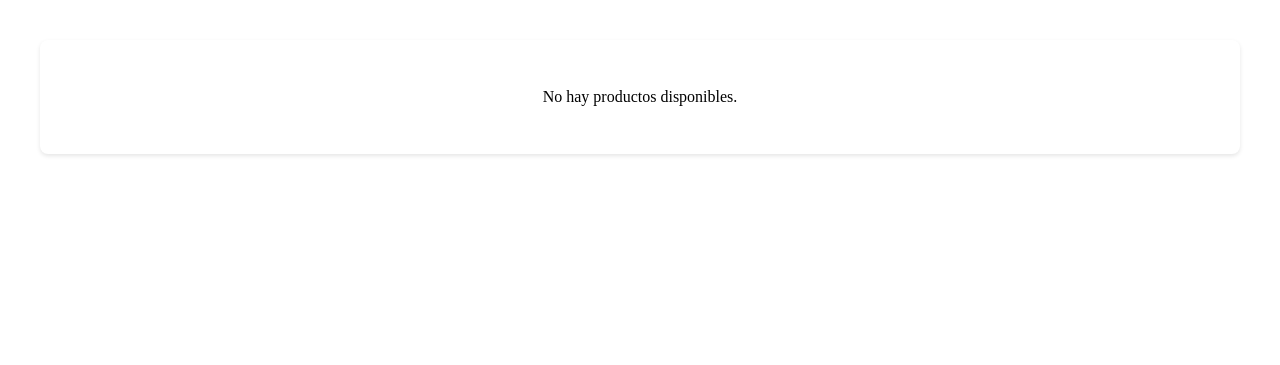
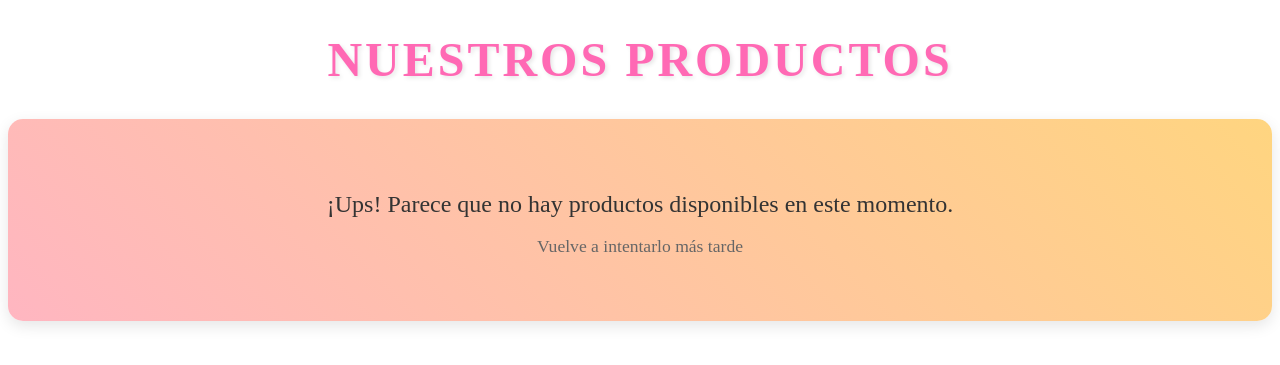
Before and after one commit to jesusfortuno/ZonaX, a PHP site: page /views/llistar_productes.php in a window 1280 px wide. Shown: the top 365 px of the page. Run offline with PHP 8.4, Linux system fonts and the light colour scheme.

Commit message:
ns que es

```diff
--- a/views/llistar_productes.php
+++ b/views/llistar_productes.php
@@ -9,20 +9,25 @@ if (isset($_SESSION['usuario'])) {
 ?>
 
 <div class="productos-container">
+    <h1 class="titulo-seccion">NUESTROS PRODUCTOS</h1>
     <?php if (!empty($productes)) : ?>
         <div class="productos-grid">
             <?php foreach ($productes as $producte) : ?>
                 <div class="producto-card">
                     <?php if (!empty($producte['imagen'])) : ?>
-                        <img src="<?php echo htmlspecialchars($producte['imagen']); ?>" alt="<?php echo htmlspecialchars($producte['nombre_producto']); ?>">
+                        <div class="imagen-container">
+                            <img src="<?php echo htmlspecialchars($producte['imagen']); ?>" alt="<?php echo htmlspecialchars($producte['nombre_producto']); ?>">
+                        </div>
                     <?php endif; ?>
                     <div class="producto-info">
-                        <h3><?php echo htmlspecialchars($producte['nombre_producto']); ?></h3>
+                        <h3 class="producto-titulo"><?php echo htmlspecialchars($producte['nombre_producto']); ?></h3>
                         <p class="descripcion"><?php echo htmlspecialchars($producte['descripción']); ?></p>
-                        <p class="precio"><?php echo number_format($producte['coste'], 2); ?>€</p>
+                        <div class="precio-container">
+                            <p class="precio"><?php echo number_format($producte['coste'], 2); ?>€</p>
+                        </div>
                         <?php if (isset($_SESSION['usuario'])) : ?>
                             <button class="add-to-cart" data-product-id="<?php echo $producte['id']; ?>">
-                                Añadir al carrito
+                                <i class="fas fa-cart-plus"></i> Comprar
                             </button>
                         <?php endif; ?>
                     </div>
@@ -31,95 +36,223 @@ if (isset($_SESSION['usuario'])) {
         </div>
     <?php else : ?>
         <div class="no-productos">
-            <p>No hay productos disponibles.</p>
+            <p>¡Ups! Parece que no hay productos disponibles en este momento.</p>
+            <p class="secondary-text">Vuelve a intentarlo más tarde</p>
         </div>
     <?php endif; ?>
 </div>
 
 <style>
-.productos-container {
-    padding: 2rem;
-    max-width: 1200px;
-    margin: 0 auto;
+/* Definición de variables de color */
+:root {
+    --color-rosa: #FF69B4;
+    --color-naranja: #FFA500;
+    --color-amarillo: #FFD700;
+    --color-blanco: #FFFFFF;
+    --color-rosa-claro: #FFB6C1;
+    --color-naranja-claro: #FFD580;
+}
+
+.titulo-seccion {
+    text-align: center;
+    color: var(--color-rosa);
+    font-size: 3rem;
+    margin: 2rem 0;
+    text-transform: uppercase;
+    letter-spacing: 3px;
+    text-shadow: 2px 2px 4px rgba(0,0,0,0.1);
+    font-weight: bold;
 }
 
 .productos-grid {
     display: grid;
-    grid-template-columns: repeat(auto-fill, minmax(250px, 1fr));
-    gap: 2rem;
+    grid-template-columns: repeat(auto-fill, minmax(300px, 1fr));
+    gap: 2.5rem;
+    padding: 2rem;
+    max-width: 1400px;
+    margin: 0 auto;
 }
 
 .producto-card {
-    background: white;
-    border-radius: 8px;
-    box-shadow: 0 2px 4px rgba(0,0,0,0.1);
+    background: var(--color-blanco);
+    border-radius: 20px;
+    box-shadow: 0 8px 25px rgba(0,0,0,0.1);
     overflow: hidden;
-    transition: transform 0.3s ease;
+    transition: all 0.4s ease;
+    position: relative;
 }
 
 .producto-card:hover {
-    transform: translateY(-5px);
+    transform: translateY(-10px);
+    box-shadow: 0 12px 30px rgba(0,0,0,0.15);
+}
+
+.imagen-container {
+    position: relative;
+    height: 300px;
+    overflow: hidden;
 }
 
 .producto-card img {
     width: 100%;
-    height: 200px;
+    height: 100%;
     object-fit: cover;
+    transition: transform 0.6s ease;
+}
+
+.producto-card:hover img {
+    transform: scale(1.1);
 }
 
 .producto-info {
-    padding: 1rem;
+    padding: 2rem;
+    background: linear-gradient(135deg, var(--color-blanco) 0%, var(--color-rosa-claro) 100%);
 }
 
-.producto-info h3 {
-    margin: 0 0 0.5rem 0;
-    color: #333;
+.producto-titulo {
+    color: var(--color-naranja);
+    font-size: 1.8rem;
+    font-weight: 700;
+    margin-bottom: 1rem;
+    line-height: 1.2;
 }
 
 .descripcion {
-    color: #666;
-    font-size: 0.9rem;
-    margin-bottom: 1rem;
+    color: #555;
+    font-size: 1.1rem;
+    line-height: 1.6;
+    margin-bottom: 1.5rem;
+}
+
+.precio-container {
+    background: linear-gradient(45deg, var(--color-amarillo), var(--color-naranja));
+    padding: 0.8rem 1.5rem;
+    border-radius: 30px;
+    display: inline-block;
+    margin-bottom: 1.5rem;
+    box-shadow: 0 4px 15px rgba(0,0,0,0.1);
 }
 
 .precio {
-    font-size: 1.2rem;
+    font-size: 1.8rem;
     font-weight: bold;
-    color: #2c3e50;
-    margin-bottom: 1rem;
+    color: var(--color-blanco);
+    margin: 0;
+    text-shadow: 1px 1px 2px rgba(0,0,0,0.1);
 }
 
 .add-to-cart {
     width: 100%;
-    padding: 0.8rem;
-    background-color: #333;
-    color: white;
+    padding: 1.2rem;
+    background: linear-gradient(45deg, var(--color-rosa), var(--color-naranja));
+    color: var(--color-blanco);
     border: none;
-    border-radius: 4px;
+    border-radius: 30px;
     cursor: pointer;
-    transition: background-color 0.3s;
+    font-size: 1.2rem;
+    font-weight: 600;
+    transition: all 0.3s ease;
+    display: flex;
+    align-items: center;
+    justify-content: center;
+    gap: 0.8rem;
+    text-transform: uppercase;
+    letter-spacing: 1px;
 }
 
 .add-to-cart:hover {
-    background-color: #444;
+    background: linear-gradient(45deg, var(--color-naranja), var(--color-rosa));
+    transform: scale(1.02);
+    box-shadow: 0 5px 15px rgba(0,0,0,0.2);
+}
+
+.add-to-cart:disabled {
+    opacity: 0.7;
+    cursor: not-allowed;
 }
 
 .no-productos {
     text-align: center;
-    padding: 2rem;
-    background: white;
-    border-radius: 8px;
-    box-shadow: 0 2px 4px rgba(0,0,0,0.1);
+    padding: 3rem;
+    background: linear-gradient(45deg, var(--color-rosa-claro), var(--color-naranja-claro));
+    border-radius: 15px;
+    box-shadow: 0 5px 15px rgba(0,0,0,0.1);
+}
+
+.no-productos p {
+    color: #333;
+    font-size: 1.5rem;
+    margin-bottom: 1rem;
+}
+
+.no-productos .secondary-text {
+    color: #666;
+    font-size: 1.1rem;
+}
+
+/* Animaciones */
+@keyframes fadeIn {
+    from {
+        opacity: 0;
+        transform: translateY(30px);
+    }
+    to {
+        opacity: 1;
+        transform: translateY(0);
+    }
+}
+
+.producto-card {
+    animation: fadeIn 0.6s ease-out forwards;
+}
+
+/* Responsive */
+@media (max-width: 768px) {
+    .productos-grid {
+        grid-template-columns: repeat(auto-fill, minmax(250px, 1fr));
+        padding: 1rem;
+    }
+
+    .titulo-seccion {
+        font-size: 2.5rem;
+        margin: 1.5rem 0;
+    }
+
+    .producto-titulo {
+        font-size: 1.5rem;
+    }
+
+    .precio {
+        font-size: 1.5rem;
+    }
 }
 </style>
+
+<!-- Añadir Font Awesome para los iconos -->
+<link rel="stylesheet" href="https://cdnjs.cloudflare.com/ajax/libs/font-awesome/5.15.4/css/all.min.css">
 
 <?php if (isset($_SESSION['usuario'])) : ?>
 <script>
 document.querySelectorAll('.add-to-cart').forEach(button => {
     button.addEventListener('click', function() {
         const productId = this.dataset.productId;
+
+        // Cambiar el texto y estilo del botón al hacer clic
+        this.innerHTML = '<i class="fas fa-check"></i> Producto añadido';
+        this.style.background = 'linear-gradient(45deg, var(--color-rosa), var(--color-naranja))';
+
+        // Deshabilitar el botón temporalmente
+        this.disabled = true;
+
+        // Después de 2 segundos, restaurar el botón
+        setTimeout(() => {
+            this.innerHTML = '<i class="fas fa-cart-plus"></i> Comprar';
+            this.style.background = 'linear-gradient(45deg, var(--color-rosa), var(--color-naranja))';
+            this.disabled = false;
+        }, 2000);
+
         // Aquí puedes añadir la lógica para agregar al carrito
-        alert('Producto añadido al carrito');
+        alert('¡Producto añadido a tu carrito de compra!');
     });
 });
 </script>
```
